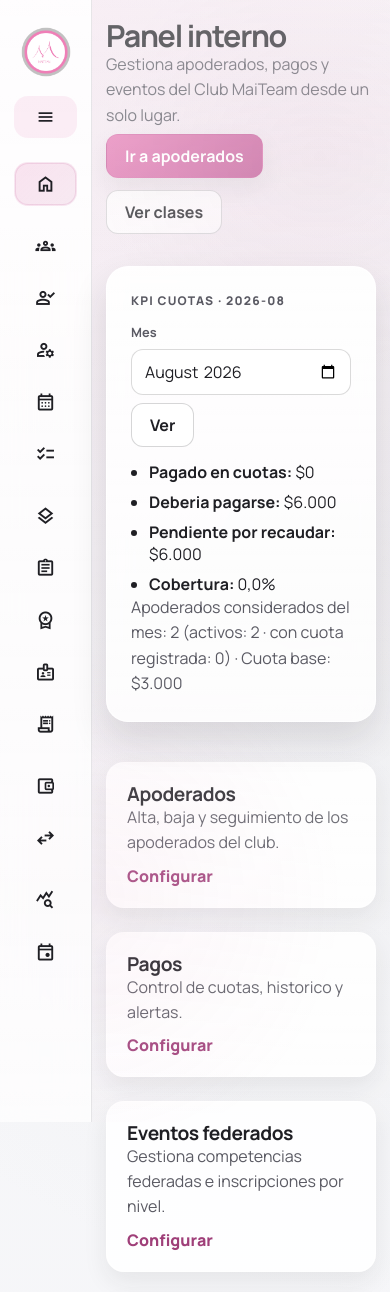
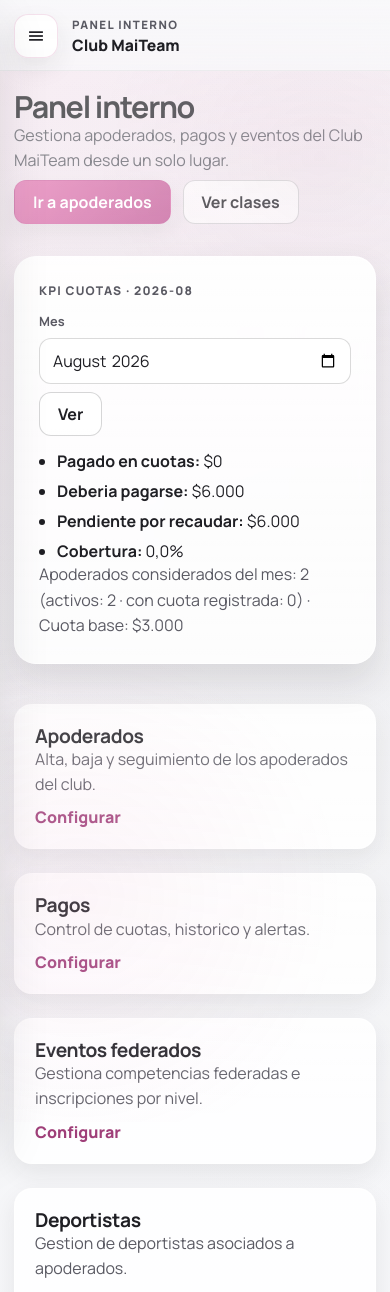
Before and after one commit to felipeporte/maiteamv2, a PHP site: page /interno/ in a window 390 px wide. Shown: the top 1292 px of the page. Run offline with PHP 8.4, Linux system fonts and the light colour scheme; data comes from the database, SQL or seed files in the repository; data that the repository does not hold is empty.

Commit message:
feat: make sidebar scrollable on all screens

```diff
--- a/interno/assets/css/app.css
+++ b/interno/assets/css/app.css
@@ -187,6 +187,7 @@ textarea {
   top: 0;
   align-self: start;
   min-height: 100vh;
+  max-height: 100vh;
   padding: 24px 18px;
   background: linear-gradient(180deg, rgba(255, 255, 255, 0.88), rgba(255, 255, 255, 0.74));
   border-right: 1px solid var(--border);
@@ -194,9 +195,39 @@ textarea {
   display: flex;
   flex-direction: column;
   gap: 24px;
-  overflow: hidden;
+  overflow-x: hidden;
+  overflow-y: auto;
+  overscroll-behavior: contain;
+  scrollbar-gutter: stable;
   transition: width 0.22s ease, padding 0.22s ease, background-color 0.22s ease;
   box-shadow: inset -1px 0 0 rgba(255, 255, 255, 0.48);
+}
+
+.sidebar::-webkit-scrollbar {
+  width: 10px;
+}
+
+.sidebar::-webkit-scrollbar-track {
+  background: transparent;
+}
+
+.sidebar::-webkit-scrollbar-thumb {
+  background: rgba(195, 91, 152, 0.28);
+  border-radius: 999px;
+  border: 2px solid transparent;
+  background-clip: content-box;
+}
+
+.sidebar-backdrop {
+  position: fixed;
+  inset: 0;
+  background: rgba(17, 17, 25, 0.45);
+  backdrop-filter: blur(2px);
+  z-index: 28;
+}
+
+.mobile-topbar {
+  display: none;
 }
 
 .brand-logo {
@@ -211,6 +242,7 @@ textarea {
   gap: 16px;
 }
 
+.sidebar-close,
 .sidebar-toggle {
   display: inline-flex;
   align-items: center;
@@ -228,12 +260,21 @@ textarea {
   transition: transform 0.18s ease, background-color 0.18s ease, border-color 0.18s ease;
 }
 
+.sidebar-close {
+  width: 44px;
+  height: 44px;
+  padding: 0;
+  flex: none;
+}
+
+.sidebar-close:hover,
 .sidebar-toggle:hover {
   transform: translateY(-1px);
   background: rgba(229, 123, 180, 0.16);
   border-color: rgba(195, 91, 152, 0.16);
 }
 
+.sidebar-close-icon,
 .sidebar-toggle-icon {
   width: 18px;
   height: 18px;
@@ -242,6 +283,7 @@ textarea {
   justify-content: center;
 }
 
+.sidebar-close-icon .material-symbols-outlined,
 .sidebar-toggle-icon .material-symbols-outlined {
   font-size: 18px;
 }
@@ -325,6 +367,10 @@ textarea {
 
 .app-content {
   min-width: 0;
+}
+
+.sidebar-close {
+  display: none;
 }
 
 .sidebar-collapsed .app-shell {
@@ -571,8 +617,110 @@ textarea {
 }
 
 @media (max-width: 720px) {
+  body.sidebar-open {
+    overflow: hidden;
+  }
+
+  .app-shell {
+    display: block;
+    min-height: 100vh;
+  }
+
   .sidebar {
+    position: fixed;
+    inset: 0 auto 0 0;
+    width: min(84vw, 320px);
     min-height: 100vh;
+    max-height: 100dvh;
+    height: 100dvh;
+    transform: translateX(-102%);
+    transition: transform 0.24s ease;
+    z-index: 30;
+    box-shadow: var(--shadow-lg);
+    padding: 20px 16px 22px;
+    -webkit-overflow-scrolling: touch;
+  }
+
+  body.sidebar-open .sidebar {
+    transform: translateX(0);
+  }
+
+  .sidebar-backdrop[hidden] {
+    display: none;
+  }
+
+  .sidebar-backdrop:not([hidden]) {
+    display: block;
+  }
+
+  .mobile-topbar {
+    position: sticky;
+    top: 0;
+    z-index: 10;
+    display: flex;
+    align-items: center;
+    gap: 14px;
+    padding: 14px 14px 12px;
+    background: linear-gradient(180deg, rgba(248, 248, 250, 0.96), rgba(248, 248, 250, 0.78));
+    backdrop-filter: blur(14px);
+    border-bottom: 1px solid rgba(100, 100, 100, 0.08);
+  }
+
+  .mobile-menu-toggle {
+    width: 44px;
+    height: 44px;
+    padding: 0;
+    display: inline-flex;
+    align-items: center;
+    justify-content: center;
+    border: 1px solid rgba(195, 91, 152, 0.18);
+    border-radius: 14px;
+    background: rgba(255, 255, 255, 0.92);
+    color: var(--text);
+    cursor: pointer;
+    box-shadow: var(--shadow-sm);
+  }
+
+  .mobile-menu-toggle-icon {
+    width: 18px;
+    height: 18px;
+    display: inline-flex;
+    align-items: center;
+    justify-content: center;
+  }
+
+  .mobile-menu-toggle-icon .material-symbols-outlined {
+    font-size: 18px;
+  }
+
+  .mobile-topbar-copy {
+    min-width: 0;
+    display: grid;
+    gap: 2px;
+  }
+
+  .mobile-topbar-kicker {
+    font-size: 0.72rem;
+    letter-spacing: 0.12em;
+    text-transform: uppercase;
+    color: var(--muted);
+    font-weight: 800;
+  }
+
+  .mobile-topbar-title {
+    font-size: 0.98rem;
+    font-weight: 800;
+  }
+
+  .sidebar-close {
+    display: inline-flex;
+  }
+
+  .sidebar-top {
+    display: flex;
+    align-items: flex-start;
+    justify-content: space-between;
+    gap: 12px;
   }
 
   .sidebar-nav {
--- a/interno/views/layout.php
+++ b/interno/views/layout.php
@@ -76,11 +76,10 @@ $renderIcon = static function (string $key) use ($navIcons): string {
                         <p class="brand-subtitle">Gestion interna</p>
                     </div>
                 </div>
-                <button class="sidebar-toggle" type="button" aria-expanded="true" aria-controls="sidebar-nav" data-sidebar-toggle>
-                    <span class="sidebar-toggle-icon" aria-hidden="true">
-                        <span class="material-symbols-outlined">menu</span>
+                <button class="sidebar-close" type="button" aria-label="Cerrar menú" data-sidebar-close>
+                    <span class="sidebar-close-icon" aria-hidden="true">
+                        <span class="material-symbols-outlined">close</span>
                     </span>
-                    <span class="sidebar-toggle-text">Menú</span>
                 </button>
             </div>
 
@@ -114,7 +113,21 @@ $renderIcon = static function (string $key) use ($navIcons): string {
             </div>
         </aside>
 
+        <div class="sidebar-backdrop" data-sidebar-backdrop hidden></div>
+
         <div class="app-content">
+            <header class="mobile-topbar">
+                <button class="mobile-menu-toggle" type="button" aria-expanded="false" aria-controls="sidebar-nav" aria-label="Abrir menú" data-sidebar-toggle>
+                    <span class="mobile-menu-toggle-icon" aria-hidden="true">
+                        <span class="material-symbols-outlined">menu</span>
+                    </span>
+                </button>
+                <div class="mobile-topbar-copy">
+                    <p class="mobile-topbar-kicker">Panel interno</p>
+                    <p class="mobile-topbar-title">Club MaiTeam</p>
+                </div>
+            </header>
+
             <main class="main-content">
                 <?php require $viewPath; ?>
             </main>
@@ -123,28 +136,58 @@ $renderIcon = static function (string $key) use ($navIcons): string {
 
     <script>
     (function () {
-        const storageKey = 'maiteam-sidebar-collapsed';
         const body = document.body;
-        const button = document.querySelector('[data-sidebar-toggle]');
-        if (!button) {
+        const openButton = document.querySelector('[data-sidebar-toggle]');
+        const closeButton = document.querySelector('[data-sidebar-close]');
+        const backdrop = document.querySelector('[data-sidebar-backdrop]');
+        if (!openButton || !closeButton || !backdrop) {
             return;
         }
 
         const mediaQuery = window.matchMedia('(max-width: 720px)');
-        const stored = localStorage.getItem(storageKey);
-        const collapsed = mediaQuery.matches ? true : (stored === null ? false : stored === 'true');
+        const mobileLinkSelector = '.sidebar-link';
 
-        function setCollapsedState(nextCollapsed) {
-            body.classList.toggle('sidebar-collapsed', nextCollapsed);
-            button.setAttribute('aria-expanded', String(!nextCollapsed));
-            localStorage.setItem(storageKey, nextCollapsed ? 'true' : 'false');
+        function setOpenState(nextOpen) {
+            const isMobile = mediaQuery.matches;
+            body.classList.toggle('sidebar-open', nextOpen && isMobile);
+            openButton.setAttribute('aria-expanded', String(nextOpen && isMobile));
+            closeButton.setAttribute('aria-expanded', String(nextOpen && isMobile));
+            backdrop.hidden = !(nextOpen && isMobile);
         }
 
-        setCollapsedState(collapsed);
+        function syncMode() {
+            setOpenState(false);
+        }
 
-        button.addEventListener('click', function () {
-            setCollapsedState(!body.classList.contains('sidebar-collapsed'));
+        openButton.addEventListener('click', function () {
+            setOpenState(!body.classList.contains('sidebar-open'));
         });
+
+        closeButton.addEventListener('click', function () {
+            setOpenState(false);
+        });
+
+        backdrop.addEventListener('click', function () {
+            setOpenState(false);
+        });
+
+        document.querySelectorAll(mobileLinkSelector).forEach(function (link) {
+            link.addEventListener('click', function () {
+                if (mediaQuery.matches) {
+                    setOpenState(false);
+                }
+            });
+        });
+
+        if (mediaQuery.matches) {
+            syncMode();
+        }
+
+        if (typeof mediaQuery.addEventListener === 'function') {
+            mediaQuery.addEventListener('change', syncMode);
+        } else if (typeof mediaQuery.addListener === 'function') {
+            mediaQuery.addListener(syncMode);
+        }
     })();
     </script>
 </body>
```
